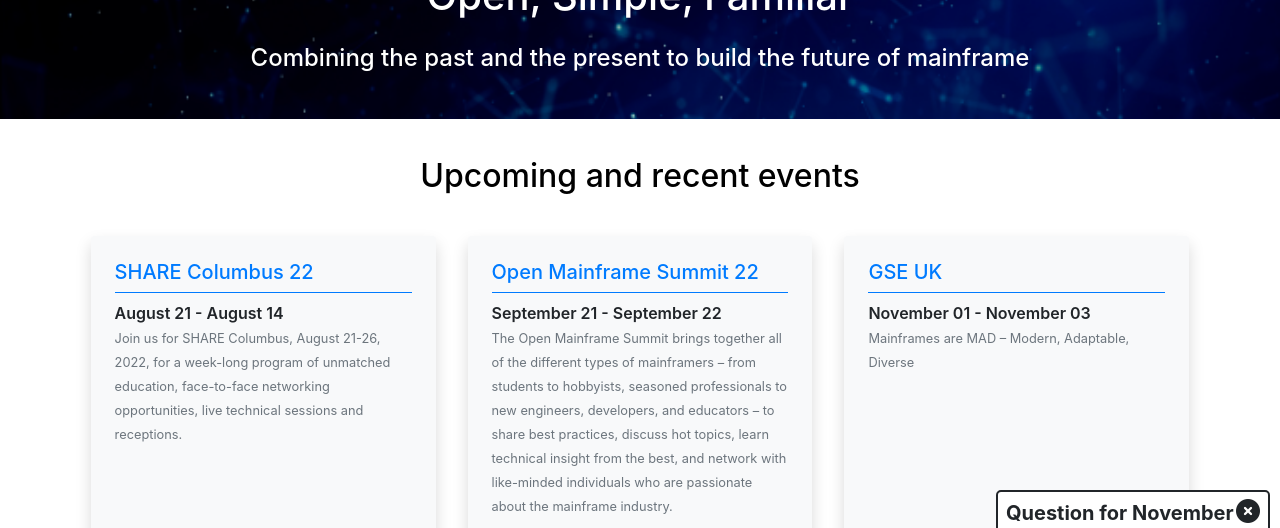
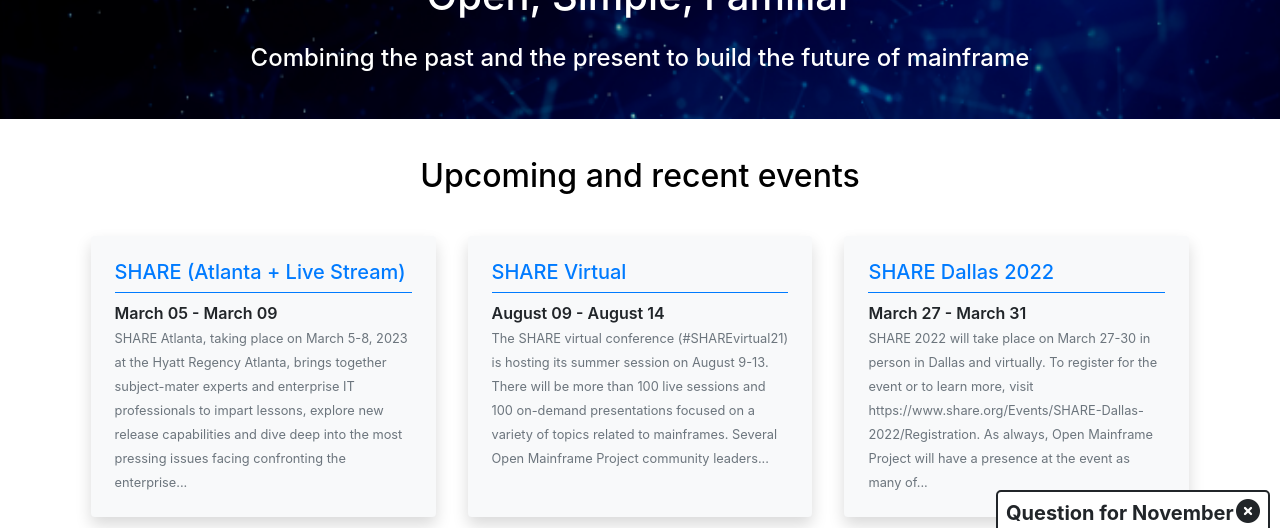
Before and after one commit to zowe/zowe.github.io, a Jekyll site: the page built from index.md, in a window 1280 px wide and 900 px high, scrolled down 1314 px, cut to the strip 0-528 px from the top of the window. Built offline with Jekyll 4.4.1, drawn with Linux system fonts in a browser that asks for light colours; nearby versions of some CDN libraries; our own code applies the rules of GitHub Pages for plain Markdown files.

Commit message:
Update upcoming events
Signed-off-by: GitHub <noreply@github.com>

```diff
--- a/_data/upcoming_events.yml
+++ b/_data/upcoming_events.yml
@@ -1,21 +1,10 @@
-- event: SHARE Columbus 22
-  schedule: August 21   - August 14
-  description: Join us for SHARE Columbus, August 21-26, 2022, for a week-long program
-    of unmatched education, face-to-face networking opportunities, live technical sessions
-    and receptions.
-  url: https://www.share.org/Events/SHARE-Columbus-2022
-- event: Open Mainframe Summit 22
-  schedule: September 21 - September 22
-  description: The Open Mainframe Summit brings together all of the different types of
-    mainframers – from students to hobbyists, seasoned professionals to new engineers,
-    developers, and educators – to share best practices, discuss hot topics, learn technical
-    insight from the best, and network with like-minded individuals who are passionate about
-    the mainframe industry.
-  url: https://events.linuxfoundation.org/open-mainframe-summit/
-- event: GSE UK
-  schedule: November 01 - November 03
-  description: Mainframes are MAD – Modern, Adaptable, Diverse
-  url: https://conferences.gse.org.uk/2022
+- event: SHARE (Atlanta + Live Stream)
+  schedule: March 05 - March 09
+  description: SHARE Atlanta, taking place on March 5-8, 2023 at the Hyatt Regency
+    Atlanta, brings together subject-mater experts and enterprise IT professionals
+    to impart lessons, explore new release capabilities and dive deep into the most
+    pressing issues facing confronting the enterprise...
+  url: https://www.openmainframeproject.org/event/share-atlanta-live-stream
 - event: SHARE Virtual
   schedule: August 09 - August 14
   description: The SHARE virtual conference (#SHAREvirtual21) is hosting its summer
@@ -50,6 +39,12 @@
     \ Developers.\u201D Five open source mainframe developers will share their personal\
     \ journey into the mainframe,..."
   url: https://www.openmainframeproject.org/event/i-am-a-mainframer-personal-stories-and-lessons-from-the-next-generation-of-mainframe-developers
+- event: Zowe Quarterly Webinar (September 2022- Virtual)
+  schedule: September 28 @ 08:30 AM - 09:30 AM
+  description: "Whether you are a Zowe User, Contributor, Extender or simply interested\
+    \ in what\u2019s happening with Zowe \u2013 please join us for the next Zowe Quarterly\
+    \ Update Webinar on Wed Sep 28 at 8:30 am PT/11:30 am ET. Register here: https://zoom.us/webinar/register/WN_PlNijM8ATSOO_Ux3JkPAFw..."
+  url: https://www.openmainframeproject.org/event/zowe-quarterly-webinar-september-2022
 - event: IBM TechU
   schedule: October 25 - October 29
   description: "Join Open Mainframe Project at IBM\u2019s Tech U, a virtual training\
```
